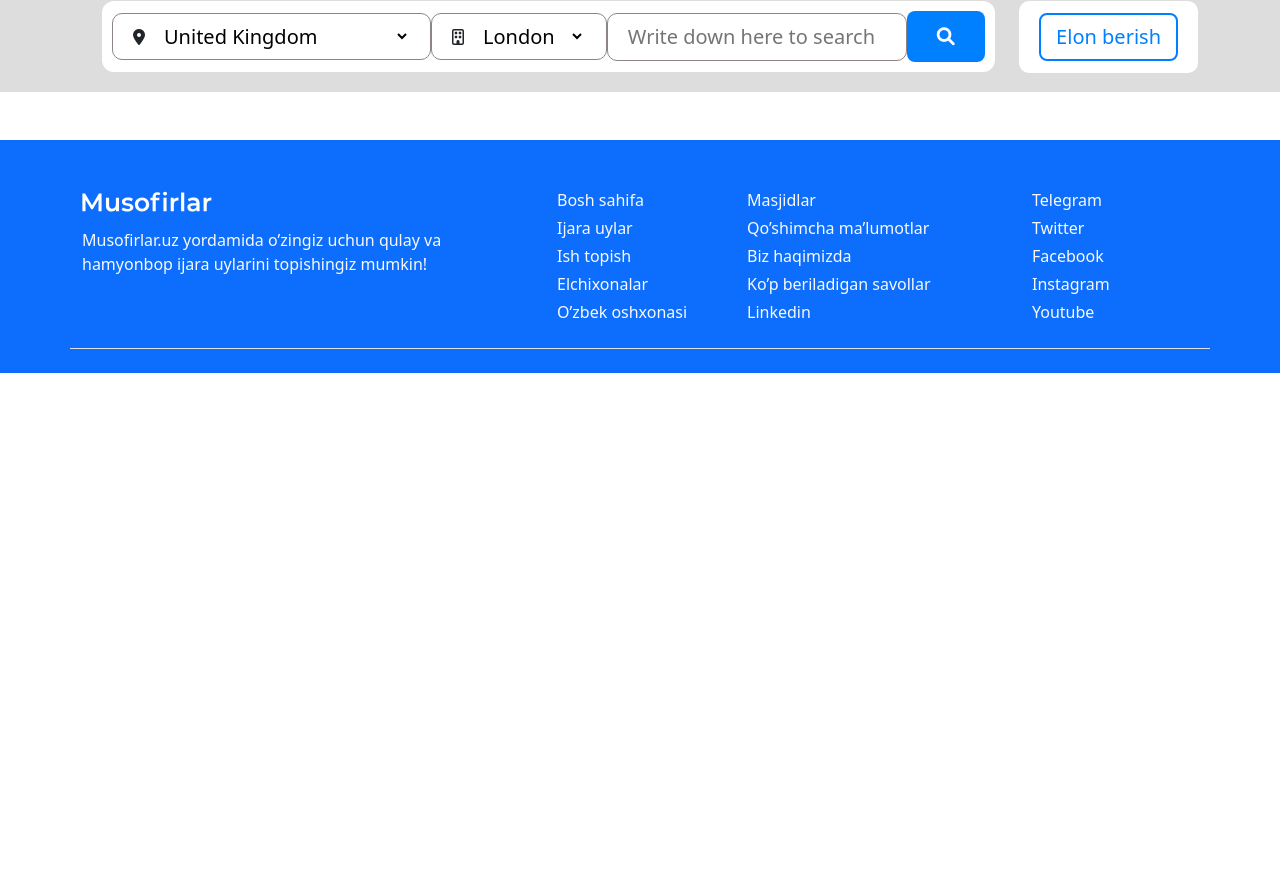
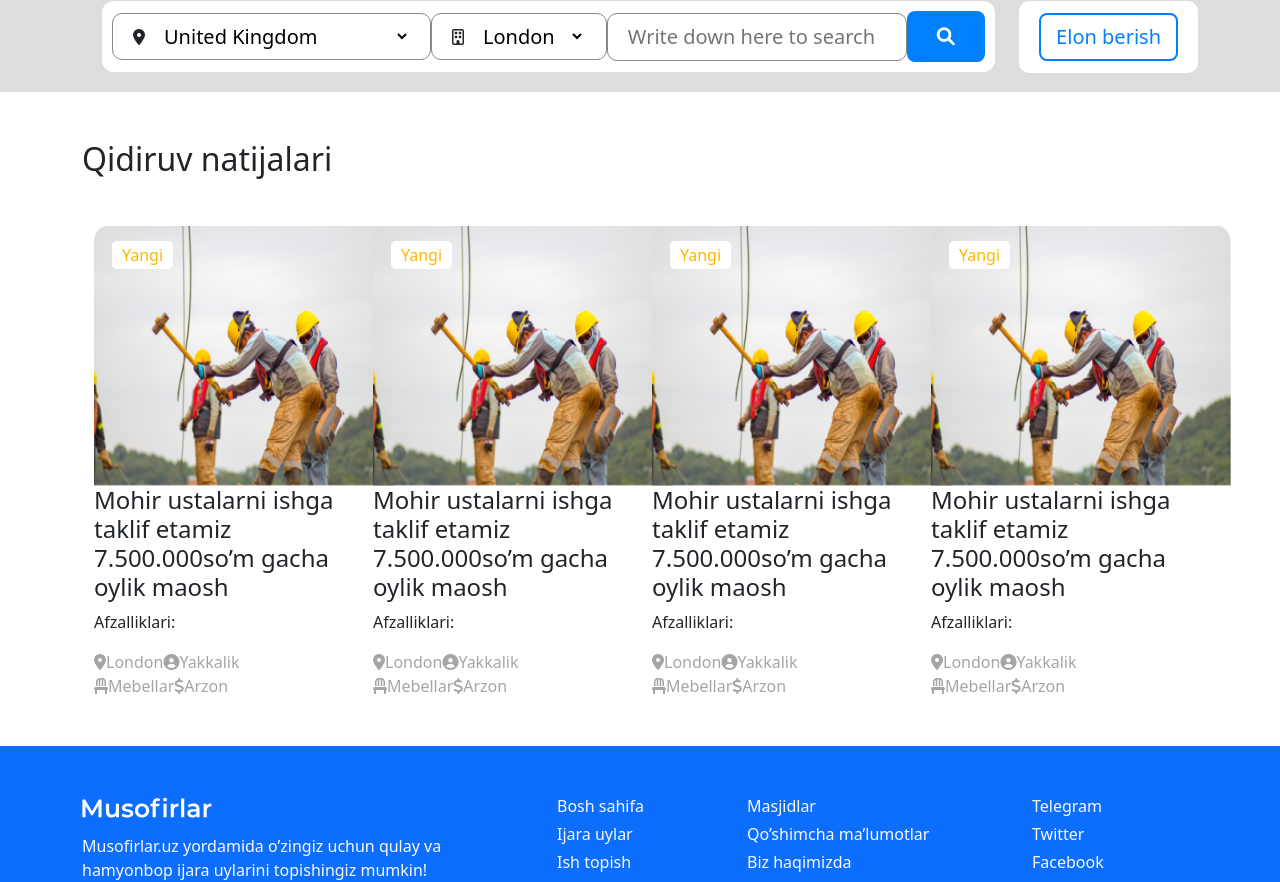
Before and after one commit to Milliy-Dasturchilar/musofirlar.frontend, a React (Create React App) app: page /job in a window 1280 px wide. Shown: the part 667-1549 px from the top of the page. Before the commit the page ends 1040 px from the top, so only its background shows below. Built offline with nearby package versions, Linux system fonts and the light colour scheme.

Commit message:
Added jobs card componend

```diff
--- /dev/null
+++ b/src/components/jobImages/JobImages.js
@@ -0,0 +1,23 @@
+import React, { PureComponent } from "react";
+
+import JobImage from "./jobImage/JobImage";
+
+class JobImages extends PureComponent {
+    constructor(props){
+        super(props)
+    }
+    render() {
+        return (
+            <div className="container">
+                <h2 className="mb-5 mt-5">{this.props.imagesTitle}</h2>
+                <div className="row p-0 m-0">
+                    <JobImage />
+                    <JobImage />
+                    <JobImage />
+                    <JobImage />
+                </div>
+            </div>
+        );
+    }
+}
+export default JobImages;
--- /dev/null
+++ b/src/components/jobImages/jobImage/JobImage.css
@@ -0,0 +1,29 @@
+*{
+    box-sizing: border-box;
+    margin: 0;
+    padding: 0;
+}
+.job-container{
+    position: relative;
+}
+.job-image{
+   width: 300px;
+   height: 260px;
+}
+.img-text-new{
+    margin: 0;
+    padding: 0;
+    position: absolute;
+    top: 15px;
+    left: 30px;
+    background-color: #fff;
+    padding: 2px 10px;
+    border-radius: 5px;
+    color: #FFB800;
+}
+.job-equipment-container{
+    display: flex;
+    align-items: center;
+    color: #a5a5a5;
+    margin: 0;
+}
--- /dev/null
+++ b/src/components/jobImages/jobImage/JobImage.js
@@ -0,0 +1,49 @@
+import React from "react";
+import "./JobImage.css"
+import Photo from "./jobCard.png"
+
+
+class JobImage extends React.Component {
+
+    render() {
+        return (
+            <div className="col-md-3 job-container">
+                <div className="img-container">
+                    <div>
+                        <img src={Photo} className="job-image" />
+                    </div>
+                </div>
+                <p className="img-text-new">Yangi</p>
+                <div className="job-card-title-container">
+                     <h4 className="job-card-title">Mohir ustalarni ishga taklif etamiz
+                     7.500.000so’m gacha oylik maosh</h4>
+                     <p className="job-card-text">Afzalliklari:</p>
+                     <div className="job-equipment-container">
+                            <div className="job-equipment-title">
+                                <i className="fas fa-map-marker-alt"></i>
+                                <span>London</span>
+                            </div>
+                            <div className="job-equipment-title">
+                                <i className="fas fa-user-circle"></i>
+                                <span>Yakkalik</span>
+                            </div>
+                        </div>
+                        <div className="job-equipment-container">
+                            <div className="job-equipment-title">
+                                <i className="fas fa-chair"></i>
+                                <span>Mebellar</span>
+                            </div>
+                            <div className="job-equipment-titl">
+                                <i className="fas fa-dollar-sign"></i>
+                                <span>Arzon</span>
+                            </div>
+                        </div>
+
+                </div>
+            </div>
+
+        );
+    }
+}
+
+export default JobImage;
--- a/src/pages/job/Job.js
+++ b/src/pages/job/Job.js
@@ -2,6 +2,7 @@
 import React, {Component} from "react";
 import HeadHeader from '../../components/headerTemplate/HeaderTemplate'
 import InputLocation from "../../components/inputLocation/inputLocation";
+import JobImages from "../../components/jobImages/JobImages";
 
 
 class Job extends React.PureComponent {
@@ -11,6 +12,7 @@ class Job extends React.PureComponent {
             <div>
               <HeadHeader strongText={"ISH TOPISH"}/>
               <InputLocation/>
+              <JobImages imagesTitle={"Qidiruv natijalari"}/>
             </div>
          );
     }
```
Also changed, not shown: src/components/jobImages/jobImage/jobCard.png (added).
